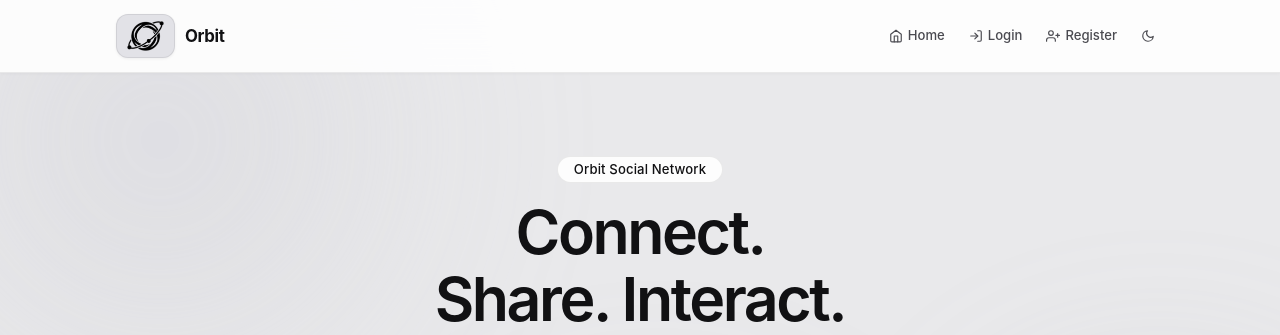
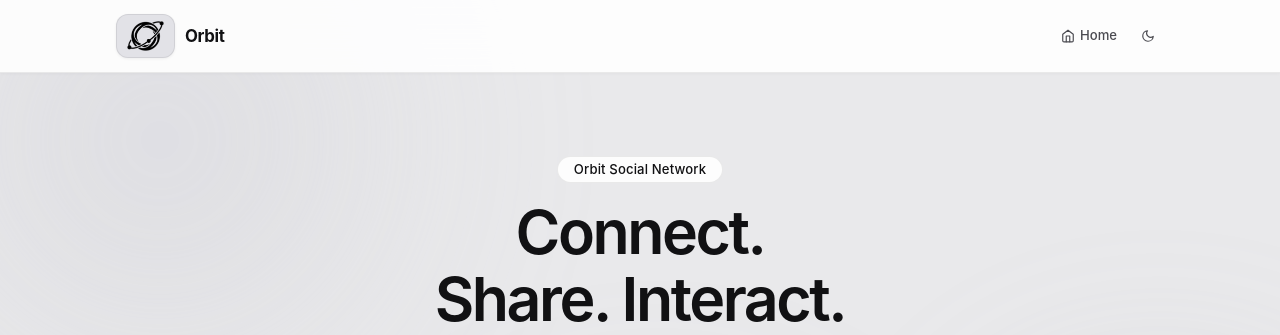
Before and after one commit to jdanica97-stack/SocialNetwork, a PHP site: page /SocialNetwork/ in a window 1280 px wide. Shown: the top 335 px of the page. Run offline with PHP 8.4, Linux system fonts and the light colour scheme.

Commit message:
Remove login and register links from top nav on landing page

```diff
--- a/app/views/layouts/header.php
+++ b/app/views/layouts/header.php
@@ -290,21 +290,6 @@ if (isset($_SESSION['user_id'])) {
           </div>
         </li>
       <?php else: ?>
-        <!-- Guest Visitors (Landing, Login, Register) -->
-        <li>
-          <a href="/SocialNetwork/public/?url=auth/login" aria-label="Login">
-            <svg xmlns="http://www.w3.org/2000/svg" width="14" height="14" viewBox="0 0 24 24" fill="none" stroke="currentColor" stroke-width="2" stroke-linecap="round" stroke-linejoin="round" aria-hidden="true"><path d="M15 3h4a2 2 0 0 1 2 2v14a2 2 0 0 1-2 2h-4"/><polyline points="10 17 15 12 10 7"/><line x1="15" y1="12" x2="3" y2="12"/></svg>
-            <span class="nav-label">Login</span>
-          </a>
-        </li>
-
-        <li>
-          <a href="/SocialNetwork/public/?url=auth/register" aria-label="Register">
-            <svg xmlns="http://www.w3.org/2000/svg" width="14" height="14" viewBox="0 0 24 24" fill="none" stroke="currentColor" stroke-width="2" stroke-linecap="round" stroke-linejoin="round" aria-hidden="true"><path d="M16 21v-2a4 4 0 0 0-4-4H5a4 4 0 0 0-4 4v2"/><circle cx="8.5" cy="7" r="4"/><line x1="20" y1="8" x2="20" y2="14"/><line x1="23" y1="11" x2="17" y2="11"/></svg>
-            <span class="nav-label">Register</span>
-          </a>
-        </li>
-
         <!-- Theme Toggle (Public / Guest) -->
         <li>
           <button
```
